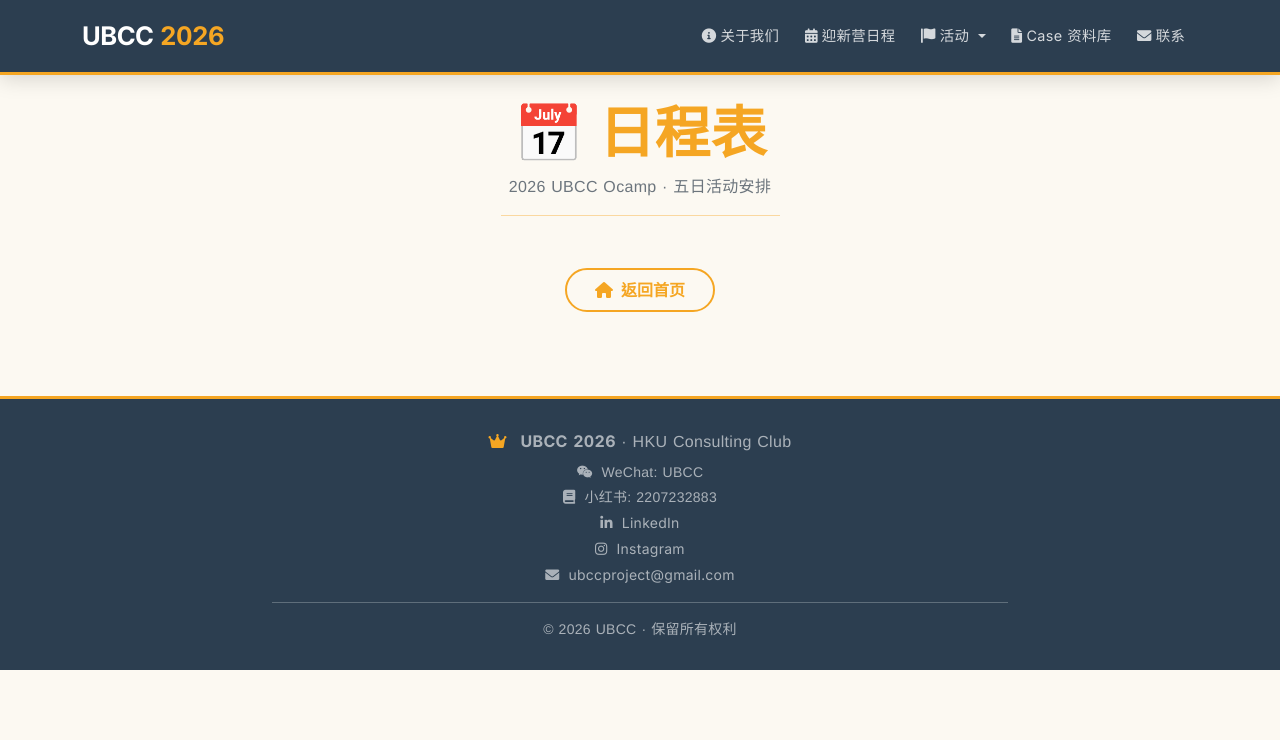
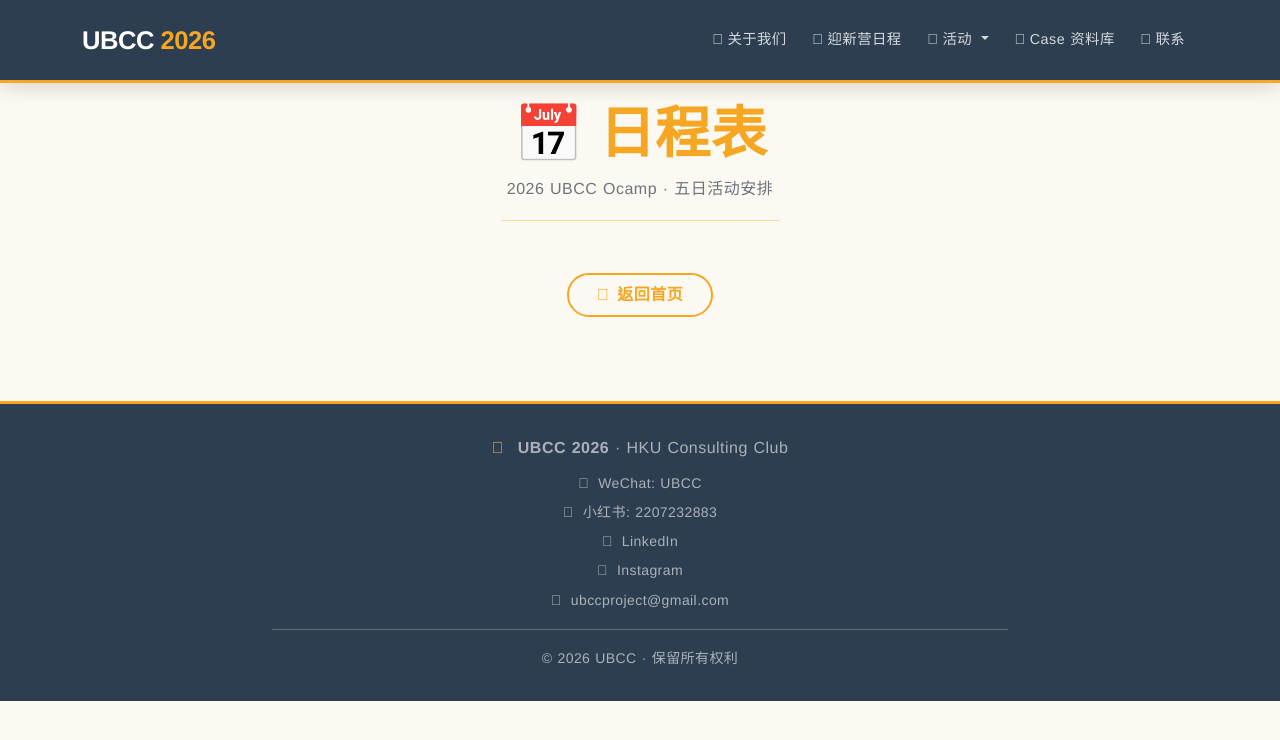
Before and after one commit to Destiny-maker520/UBCC, a Flask app: page /camp in a window 1280 px wide. Shown: the top 740 px of the page. Run offline with Flask 3, Linux system fonts and the light colour scheme; data that the repository does not hold is empty.

Commit message:
Force Chinese fonts priority to fix punctuation alignment

```diff
--- a/app/templates/base.html
+++ b/app/templates/base.html
@@ -6,36 +6,42 @@
     <title>UBCC 2026 Orientation Camp</title>
     <!-- Bootstrap 5 -->
     <link href="https://cdn.jsdelivr.net/npm/bootstrap@5.3.0/dist/css/bootstrap.min.css" rel="stylesheet">
-    <!-- Font Awesome 6 (免费图标) -->
+    <!-- Font Awesome 6 -->
     <link rel="stylesheet" href="https://cdnjs.cloudflare.com/ajax/libs/font-awesome/6.0.0-beta3/css/all.min.css">
-    <!-- Google Font (可选) -->
-    <link href="https://fonts.googleapis.com/css2?family=Inter:opsz,wght@14..32,400;14..32,600;14..32,700&display=swap" rel="stylesheet">
 
     <style>
-        /* ---------- 全局字体 ---------- */
+        /* ---------- 全局：中文强制优先 ---------- */
         * {
-            font-family: 'Inter', -apple-system, BlinkMacSystemFont, "PingFang SC", "Microsoft YaHei", "Helvetica Neue", sans-serif;
+            font-family: "PingFang SC", "Microsoft YaHei", "Helvetica Neue", -apple-system, BlinkMacSystemFont, "Segoe UI", Roboto, sans-serif !important;
         }
+
+        /* 英文标题和数字可以使用 Inter，但中文内容不继承 */
+        h1, h2, h3, h4, h5, h6, .navbar-brand, .display-* {
+            font-family: 'Inter', "PingFang SC", "Microsoft YaHei", -apple-system, BlinkMacSystemFont, sans-serif !important;
+        }
+
         body {
-            font-variant-numeric: tabular-nums;
-            -webkit-font-smoothing: antialiased;
-            -moz-osx-font-smoothing: grayscale;
             background: #fcf9f2;
             padding-top: 76px;
+            font-weight: 400;
+            line-height: 1.8;
         }
-        /* 中文段落排版优化 */
-        p, li, .text-secondary, .card-text, .lead {
-            font-family: "PingFang SC", "Microsoft YaHei", "Helvetica Neue", -apple-system, BlinkMacSystemFont, sans-serif;
+
+        /* 强制所有中文段落使用系统字体 */
+        p, li, .text-secondary, .card-text, .lead, .nav-link, .dropdown-item, .btn, .footer-ubcc, .badge, .card-title, .fs-5, .fs-6, small, .text-muted {
+            font-family: "PingFang SC", "Microsoft YaHei", "Helvetica Neue", -apple-system, BlinkMacSystemFont, sans-serif !important;
             font-weight: 400;
-            letter-spacing: 0.02em;
+            letter-spacing: 0.03em;
             word-spacing: 0.05em;
         }
+
         /* ---------- 颜色变量 ---------- */
         :root {
             --ubcc-orange: #F5A623;
             --ubcc-dark: #2C3E50;
             --ubcc-light: #FFF8EE;
         }
+
         /* ---------- 导航栏 ---------- */
         .navbar-ubcc {
             background: var(--ubcc-dark);
```
Also changed, not shown: other parts of app/templates/base.html (+12 -74 lines).
